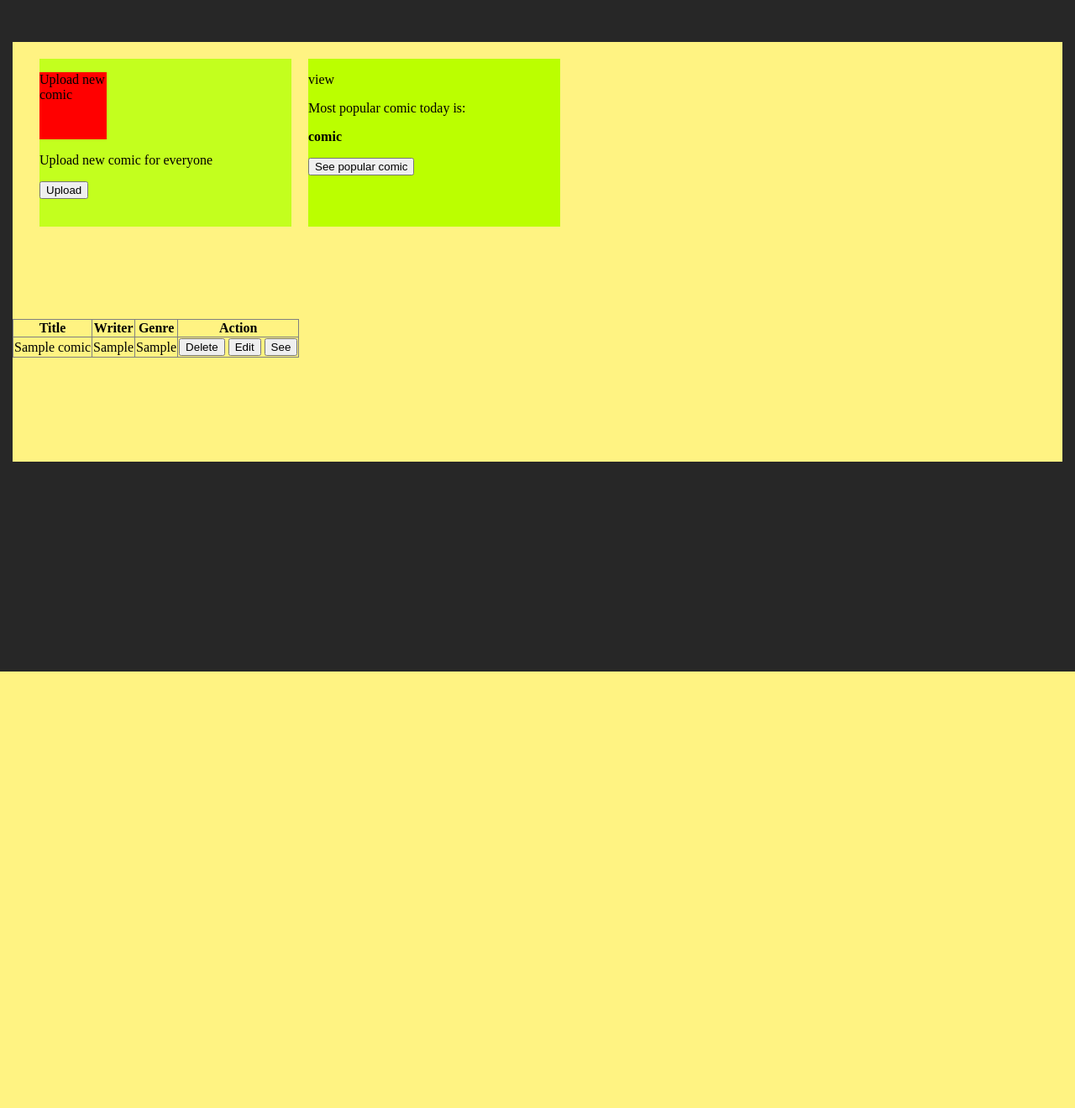
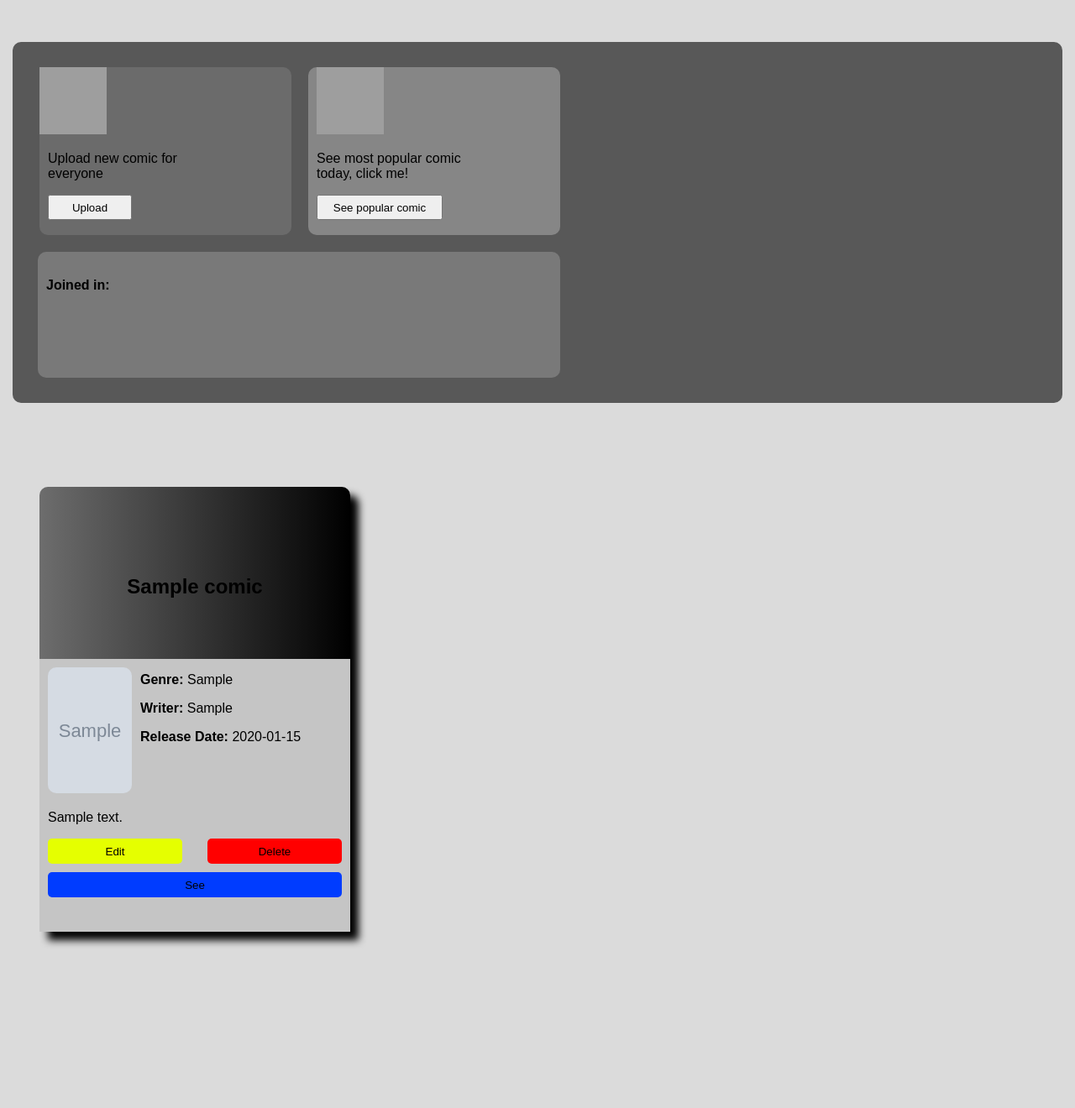
Before and after one commit to 4uy0w/ShrineComics, a PHP site: page /page/?id=1 in a window 1280 px wide. Shown: the whole page at 84% size. Before the commit the page ends 800 px from the top, so only its background shows below. Run offline with PHP 8.4, Linux system fonts and the light colour scheme; tables that the repository leaves empty hold one stand-in row (values such as "Sample post"); grey boxes marked "Sample" are stand-in pictures; data that the repository does not hold is empty; grey boxes are pictures that could not be loaded.

Commit message:
memodifikasi tampilan dashboard pada writer

```diff
--- a/system/script-php/writer/create.php
+++ b/system/script-php/writer/create.php
@@ -48,7 +48,7 @@
 						<img src="#default" id="image-comic">
 					</section>
 					<section class="input-area">
-						<input type="file" name="image" id="comic-banner" style="display: none;">
+						<input type="file" name="banner" id="comic-banner" style="display: none;">
 						<input type="button" value="upload banner" id="upload-banner-btn">
 						<img src="#default" id="image-banner">
 					</section>
--- a/system/script-php/writer/index.php
+++ b/system/script-php/writer/index.php
@@ -1,6 +1,13 @@
 <?php
 
 	$id_admin = $_GET["id"];
+
+	include "../../koneksi.php";
+
+	$sql_syntax_search_user = "SELECT * FROM user WHERE user_id=$id_admin";
+	$sql_exec_search_user = mysqli_query($server,$sql_syntax_search_user);
+
+	$row_search_user = mysqli_fetch_array($sql_exec_search_user);
 
 ?>
 
@@ -16,32 +23,36 @@
 				<div class="writer-action-box">
 					<div class="upload-comic-box">
 						<section class="image-decoration-upload">
-							<p> Upload new comic </p>
-						</section>
+							<img src="../../../image/upload.svg" id="icon-upload">
 						<section class="text-decoration-upload">
 							<p>Upload new comic for everyone</p>
 							<section class="button-action">
-								<a href="create.php?id=<?php echo $id_admin?>"><button id="btn-action">Upload</button></a>
+								<a href="create.php?id=<?php echo $id_admin?>"><button id="btn-action-upload">Upload</button></a>
 							</section>
 						</section>
 					</div>
 					<div class="statistic-comic-box">
 						<section class="image-popular-comic">
-							<p id="count-view-text">view</p>
+							<img src="../../../image/eye.svg" id="icon-see">
 						</section>
-						<section id="text-popular-comic">
-							<p>Most popular comic today is:</p>
-							<p id="popular-comic-title"><b>comic</b></p>
+						<section class="text-popular-comic">
+							<p>See most popular comic today, click me!</p>
 							<section class="button-action">
-								<a href="#see-popular"><button id="btn-action">See popular comic</button></a>
+								<a href="#see-popular"><button id="btn-action-see">See popular comic</button></a>
 							</section>
 						</section>
 					</div>
 				</div>
-				<div class="table-list-comic">
-					<div class="table-area">
-						<?php include "table-comic.php"; ?>
-					</div>
+				<div class="box-join-date-area">
+					<section class="join-date-box">
+						<h4>Joined in:</h4>
+						<h3><?php echo $row_search_user["join_date"]; ?></h3>
+					</section>
+				</div>
+			</div>
+			<div class="table-list-comic">
+				<div class="table-area">
+					<?php include "table-comic.php"; ?>
 				</div>
 			</div>
 		</div>
--- a/system/script-php/writer/show.php
+++ b/system/script-php/writer/show.php
@@ -3,7 +3,7 @@
     include "../../koneksi.php";
 
     $id_comic = $_GET["id_comic"];
-    $id_admin = $_GET["id_admin"];
+    $id_admin = $_GET["id_writer"];
 
     $sql_query = "SELECT * FROM comic WHERE comic_id=$id_comic";
     $result = mysqli_query($server, $sql_query);
--- a/system/script-php/writer/style.css
+++ b/system/script-php/writer/style.css
@@ -3,7 +3,7 @@
     margin-bottom: 0px;
     margin-left: 0px;
     margin-right: 0px;
-    background-color: rgb(39, 39, 39);
+    background-color: rgb(219, 219, 219);
 }
 
 .writer-area{
@@ -13,14 +13,18 @@
 }
 .writer-box{
     width: 1250px;
-    height: 500px;
+    height: 400px;
     margin-left: auto;
     margin-right: auto;
-    background-color: rgb(255, 243, 130);
+    margin-bottom: 100px;
+    padding-bottom: 20px;
+    padding-top: 10px;
+    background-color: rgb(88, 88, 88);
+    border-radius: 10px;
 }
 .writer-action-box{
     width: 1226px;
-    height: 300px;
+    height: 200px;
     /*background-color: rgb(255, 252, 48);*/
     display: flex;
     margin-left: auto;
@@ -32,15 +36,169 @@
     width: 300px;
     height: 200px;
     margin-left: 20px;
+    border-radius: 10px;
 }
 .upload-comic-box{
-    background-color: rgba(195, 255, 30, 1);
+    background-color: rgb(107, 107, 107);
 }
 .statistic-comic-box{
-    background-color: rgb(187, 255, 0)
+    background-color: rgb(134, 134, 134)
 }
 .image-decoration-upload{
     width: 80px;
     height: 80px;
-    background-color: red;
+    margin-bottom: 0px;
 }
+
+.comic-area{
+    width: auto;
+    height: auto;
+    margin-bottom: 100px;
+    padding-bottom: 100px;
+}
+.comic-card-area{
+    width: auto;
+    height: auto;
+    display: flex;
+    /*flex-wrap: wrap;*/
+}
+.comic-card{
+    width: 370px;
+    height: 530px;
+    background-color: rgb(197, 197, 197);
+    margin-left: 20px;
+    margin-bottom: 10px;
+    border-top-left-radius: 10px;
+    border-top-right-radius: 10px;
+    font-family: sans-serif;
+    border-width: 10px;
+    border-color: black;
+    box-shadow: 10px 10px 10px black;
+}
+.comic-color-banner{
+    width: 370px;
+    height: 200px;
+    background-image: linear-gradient(to left,rgb(0, 0, 0),rgb(109, 109, 109));
+    border-top-left-radius: 10px;
+    border-top-right-radius: 10px;
+    text-align: center;
+    padding-top: 5px;
+}
+.comic-desc-box{
+    display: flex;
+    flex-wrap: wrap;
+}
+.comic-desc-text{
+    margin-left: 10px;
+    margin-right: 10px;
+    margin-top: 10px;
+    margin-bottom: 10px;
+}
+.comic-card-action{
+    width: 390px;
+    height: auto;
+    margin-left: 5px;
+    margin-right: 10px;
+    /*background-color: black;*/
+    display: flex;
+    flex-wrap: wrap;
+}
+.table-list-comic{
+    width: 1226px;
+    height: auto;
+    margin-left: auto;
+    margin-right: auto;
+}
+.text-decoration-upload,.text-popular-comic{
+    width: 200px;
+    height: auto;
+    margin-left: 10px;
+    font-family: sans-serif;
+}
+.text-popular-comic{
+    margin-top: 20px;
+}
+.image-popular-comic{
+    width: 80px;
+    height: 80px;
+    margin-left: 10px;
+}
+.box-join-date-area{
+    width: 622px;
+    height: 150px;
+    background-color: rgb(121, 121, 121);
+    margin-left: 30px;
+    margin-top: 20px;
+    border-radius: 10px;
+    font-family: sans-serif;
+}
+.join-date-box{
+    padding-top: 10px;
+    padding-left: 10px;
+}
+
+#image-banner{
+    width: 100px;
+    height: 150px;
+    margin-top: 10px;
+    margin-left: 10px;
+    border-radius: 10px;
+}
+#text-genre{
+    margin-left: 10px;
+}
+#comic-title{
+    padding-top: 80px;
+}
+#edit-btn,#delete-btn{
+    width: 160px;
+    height: 30px;
+    margin-left: 5px;
+    border-radius: 5px;
+    border-width: 0px;
+}
+#delete-btn{
+    margin-left: 30px;
+    background-color: rgb(255, 0, 0);
+}
+#delete-btn:hover{
+    margin-left: 30px;
+    background-color: rgb(104, 0, 0);
+    box-shadow: 5px 5px 10px black;
+    color: white;
+}
+#edit-btn{
+    background-color: rgb(229, 255, 0);
+}
+#edit-btn:hover{
+    background-color: rgb(113, 126, 0);
+    box-shadow: 5px 5px 10px black;
+    color: white;
+}
+#show-btn{
+    width: 350px;
+    height: 30px;
+    margin-left: 5px;
+    margin-top: 10px;
+    border-radius: 5px;
+    border-width: 0px;
+    background-color: rgb(0, 60, 255);
+    font-style: normal;
+}
+#show-btn:hover{
+    background-color: rgb(0, 56, 94);
+    box-shadow: 5px 5px 10px black;
+    color: white;
+}
+#icon-upload,#icon-see{
+    width: 80px;
+    height: 80px;
+}
+#btn-action-upload{
+    width: 100px;
+    height: 30px;
+}
+#btn-action-see{
+    width: 150px;
+    height: 30px;
+}
--- a/system/script-php/writer/table-comic.php
+++ b/system/script-php/writer/table-comic.php
@@ -20,28 +20,38 @@
 
 ?>
 
-<table border="1px solid black" class="table-comic" style="border-collapse: collapse;">
-	<tr>
-		<th>Title</th>
-		<th>Writer</th>
-		<th>Genre</th>
-		<th>Action</th>
-	</tr>
+<section class="comic-area">
+	<section class="comic-card-area">
 		<?php
-
 			while(($row = mysqli_fetch_array($result))){
 				?>
-			<tr>
-				<td><?php echo $row["comic_title"]; ?></td>
-				<td><?php echo $row["comic_writer"]; ?></td>
-				<td><?php echo $row["comic_genre"]; ?></td>
-				<td>
-					<a href="delete.php?id_comic=<?php echo $row["comic_id"]; ?>&id_writer=<?php echo $id_admin;?>"><button id="delete-comic-btn">Delete</button></a>
-					<a href="edit.php?id_comic=<?php echo $row["comic_id"]; ?>&id_writer=<?php echo $id_admin; ?>"><button id="edit-comic-btn">Edit</button></a>
-					<a href="show.php?id_comic=<?php echo $row["comic_id"]; ?>&id_admin=<?php echo $id_admin; ?>"><button id="see-comic-btn">See</button></a>
-				</td>
-			</tr>
+				<section class="comic-card">
+					<section class="comic-color-banner">
+						<h2 id="comic-title"><?php echo $row["comic_title"]; ?></h2>
+					</section>
+					<section class="comic-content-desc">
+						<section class="comic-desc-box">
+							<section class="comic-banner-box">
+								<img src="<?php echo $row['comic_banner']; ?>" id="image-banner">
+							</section>
+							<section class="comic-genre-box">
+								<p id="text-genre"><b>Genre: </b><?php echo $row['comic_genre']; ?></p>
+								<p id="text-genre"><b>Writer: </b><?php echo $row['comic_writer']; ?></p>
+								<p id="text-genre"><b>Release Date: </b><?php echo $row['comic_release_date']; ?></p>
+							</section>
+						</section>
+						<section class="comic-desc-text">
+							<p><?php echo substr($row["comic_comment"],0,30); ?></p>
+						</section>
+					</section>
+					<section class="comic-card-action">
+						<a href="edit.php?id_comic=<?php echo $row['comic_id']; ?>&id_writer=<?php echo $id_admin; ?>"><button id="edit-btn">Edit</button></a>
+						<a href="delete.php?id_comic=<?php echo $row['comic_id']; ?>&id_writer=<?php echo $id_admin; ?>"><button id="delete-btn">Delete</button></a><br>
+						<a href="show.php?id_comic=<?php echo $row['comic_id']; ?>&id_writer=<?php echo $id_admin; ?>"><button id="show-btn">See</button></a>
+					</section>
+				</section>
 				<?php
 			}
 		?>
-</table>
+	</section>
+</section>
```
Also changed, not shown: system/script-php/writer/action-create.php (+10 -7 lines), image/banner/fumorphsflan.jpeg (added), image/comic/Fumo.jpeg (added), image/eye.svg (added), image/upload.svg (added). Lines whose indentation alone changed are shown as unchanged.
